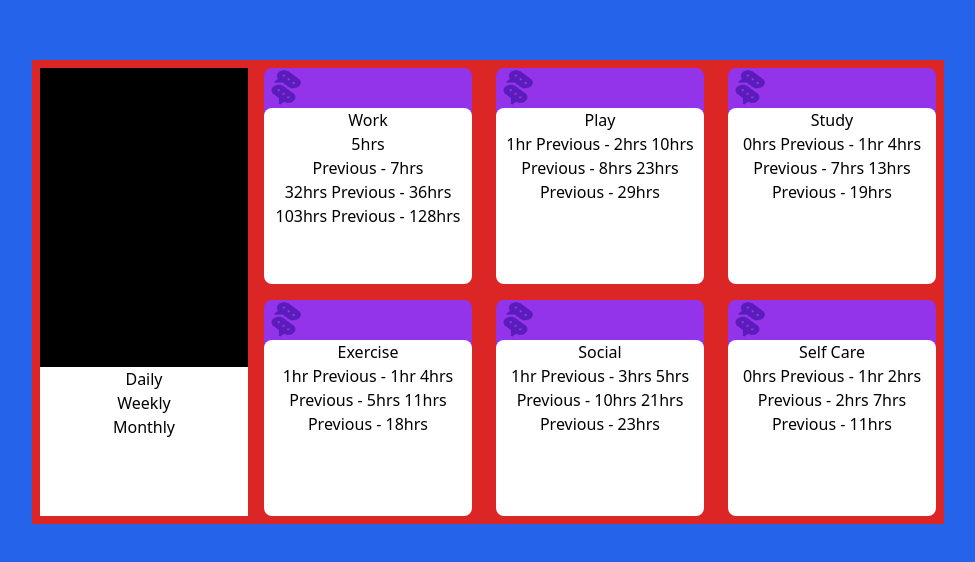
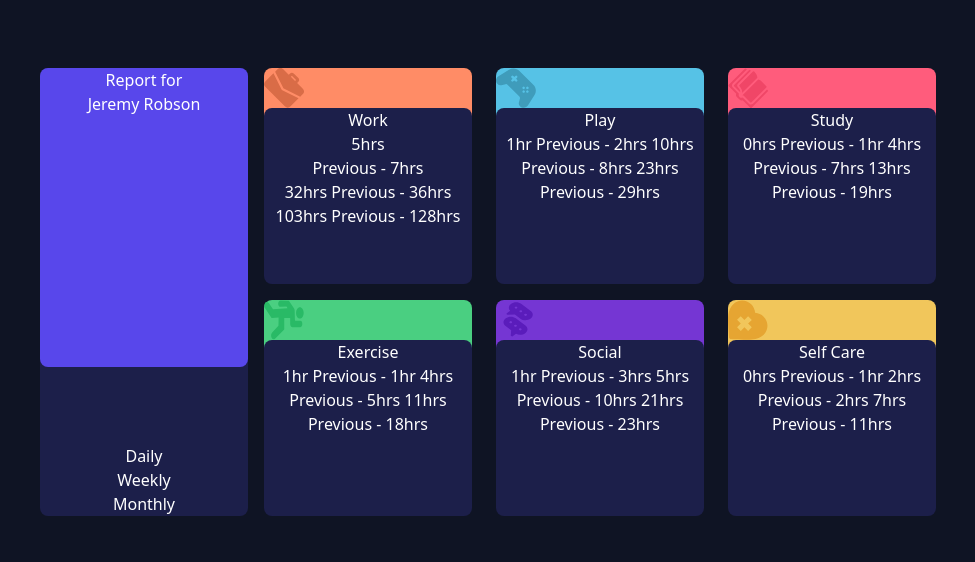
Before and after one commit to devggui/time-tracking-dashbard-main, a website: page index.html in a window 1280 px wide. Shown: the part 108-670 px from the top of the page, without its empty margins (152-1127 px from the left). Drawn offline with nearby package versions, Linux system fonts and the light colour scheme.

Commit message:
feat: ajusts in colors

```diff
--- a/index.html
+++ b/index.html
@@ -12,30 +12,38 @@
   <link href="https://fonts.googleapis.com/css2?family=Rubik:wght@300;400;500&display=swap" rel="stylesheet">
 
   <link rel="stylesheet" href="./styles/main.css">
+  <link rel="stylesheet" href="./styles/root.css">
 
   <title>Frontend Mentor | Time tracking dashboard</title>
 
 </head>
 <body class="m-0 p-0 no-underline">
   <div class="w-screen h-screen">
-    <div class="flex flex-row items-center justify-center text-center w-full h-full bg-blue-600">
-      <div class="flex flex-row bg-red-600">
-        <div class="flex flex-col bg-green-700 m-2">
-          <div class="w-52 h-full bg-black">
-            <p>Report for</p>
-            <h1>Jeremy Robson</h1>
+    <div class="flex flex-row items-center justify-center text-center w-full h-full bg-[var(--neutral-Very-dark-blue)]">
+      <div class="flex flex-row bg-[var(--neutral-Very-dark-blue)]">
+        <div class="flex flex-col m-2">
+          <div class="w-52 h-full bg-[var(--neutral-Dark-blue)] relative rounded-lg">
+            <div class="absolute w-52 bottom-0">
+              <p>Daily</p>
+              <p>Weekly</p>
+              <p>Monthly</p>
+            </div>
+            <div class="bg-[var(--primary-Blue)] w-52 h-2/3 absolute top-0 bottom-2 rounded-lg">
+              <p>Report for</p>
+              <h1>Jeremy Robson</h1>
+            </div>
           </div>
-          <div class="w-52 h-1/2 bg-white">
+          <!-- <div class="w-52 h-full bg-[var(--neutral-Dark-blue)] absolute">
             <p>Daily</p>
             <p>Weekly</p>
             <p>Monthly</p>
-          </div>
+          </div> -->
         </div>
 
         <div class="grid grid-cols-3 gap-2 mb-2">
-          <div class="bg-purple-600 w-52 h-52 m-2 rounded-t-lg place-self-end">
-            <img src="./images/icon-social.svg" alt="" class="w-10 h-10">
-            <div class="w-52 h-44 bg-white rounded-lg">
+          <div class="bg-[var(--primary-Light-red-work)] w-52 h-52 m-2 rounded-t-lg place-self-end">
+            <img src="./images/icon-work.svg" alt="" class="w-10 h-10">
+            <div class="w-52 h-44 bg-[var(--neutral-Dark-blue)] rounded-lg">
               <h2>Work</h2>
               <h1>5hrs</h1>
               <p>Previous - 7hrs</p>
@@ -47,9 +55,9 @@
           </div>
 
 
-          <div class="bg-purple-600 w-52 h-52 m-2 rounded-t-lg items-end justify-end">
-            <img src="./images/icon-social.svg" alt="" class="w-10 h-10">
-            <div class="w-52 h-44 bg-white rounded-lg">
+          <div class="bg-[var(--primary-Soft-blue-play)] w-52 h-52 m-2 rounded-t-lg items-end justify-end">
+            <img src="./images/icon-play.svg" alt="" class="w-10 h-10">
+            <div class="w-52 h-44 bg-[var(--neutral-Dark-blue)] rounded-lg">
               <h2>Play</h2>
               1hr <!-- daily -->
               Previous - 2hrs <!-- daily -->
@@ -60,9 +68,9 @@
             </div>
           </div>
 
-          <div class="bg-purple-600 w-52 h-52 m-2 rounded-t-lg items-end justify-end">
-            <img src="./images/icon-social.svg" alt="" class="w-10 h-10">
-            <div class="w-52 h-44 bg-white rounded-lg">
+          <div class="bg-[var(--primary-Light-red-study)] w-52 h-52 m-2 rounded-t-lg items-end justify-end">
+            <img src="./images/icon-study.svg" alt="" class="w-10 h-10">
+            <div class="w-52 h-44 bg-[var(--neutral-Dark-blue)] rounded-lg">
               <h2>Study</h2>
               0hrs <!-- daily -->
               Previous - 1hr <!-- daily -->
@@ -73,9 +81,9 @@
             </div>
           </div>
 
-          <div class="bg-purple-600 w-52 h-52 m-2 rounded-t-lg items-end justify-end">
-            <img src="./images/icon-social.svg" alt="" class="w-10 h-10">
-            <div class="w-52 h-44 bg-white rounded-lg">
+          <div class="bg-[var(--primary-Lime-green-exercise)] w-52 h-52 m-2 rounded-t-lg items-end justify-end">
+            <img src="./images/icon-exercise.svg" alt="" class="w-10 h-10">
+            <div class="w-52 h-44 bg-[var(--neutral-Dark-blue)] rounded-lg">
               <h2>Exercise</h2>
               1hr <!-- daily -->
               Previous - 1hr <!-- daily -->
@@ -86,9 +94,9 @@
             </div>
           </div>
 
-          <div class="bg-purple-600 w-52 h-52 m-2 rounded-t-lg items-end justify-end">
+          <div class="bg-[var(--primary-Violet-social)] w-52 h-52 m-2 rounded-t-lg items-end justify-end">
             <img src="./images/icon-social.svg" alt="" class="w-10 h-10">
-            <div class="w-52 h-44 bg-white rounded-lg">
+            <div class="w-52 h-44 bg-[var(--neutral-Dark-blue)] rounded-lg">
               <h2>Social</h2>
               1hr <!-- daily -->
               Previous - 3hrs <!-- daily -->
@@ -99,9 +107,9 @@
             </div>
           </div>
 
-          <div class="bg-purple-600 w-52 h-52 m-2 rounded-t-lg items-end justify-end">
-            <img src="./images/icon-social.svg" alt="" class="w-10 h-10">
-            <div class="w-52 h-44 bg-white rounded-lg">
+          <div class="bg-[var(--primary-Soft-orange-self-care)] w-52 h-52 m-2 rounded-t-lg items-end justify-end">
+            <img src="./images/icon-self-care.svg" alt="" class="w-10 h-10">
+            <div class="w-52 h-44 bg-[var(--neutral-Dark-blue)] rounded-lg">
               <h2>Self Care</h2>
               0hrs <!-- daily -->
               Previous - 1hr <!-- daily -->
--- /dev/null
+++ b/styles/root.css
@@ -0,0 +1,22 @@
+:root {
+  --primary-Blue: hsl(246, 80%, 60%);
+  --primary-Light-red-work: hsl(15, 100%, 70%);
+  --primary-Soft-blue-play: hsl(195, 74%, 62%);
+  --primary-Light-red-study: hsl(348, 100%, 68%);
+  --primary-Lime-green-exercise: hsl(145, 58%, 55%);
+  --primary-Violet-social: hsl(264, 64%, 52%);
+  --primary-Soft-orange-self-care: hsl(43, 84%, 65%);
+
+  --neutral-Very-dark-blue: hsl(226, 43%, 10%);
+  --neutral-Dark-blue: hsl(235, 46%, 20%);
+  --neutral-Desaturated-blue: hsl(235, 45%, 61%);
+  --neutral-Pale-Blue: hsl(236, 100%, 87%);
+}
+
+* {
+  color: white;
+}
+
+h1 {
+  font-size: 40px;
+}
```
Also changed, not shown: README.md.
